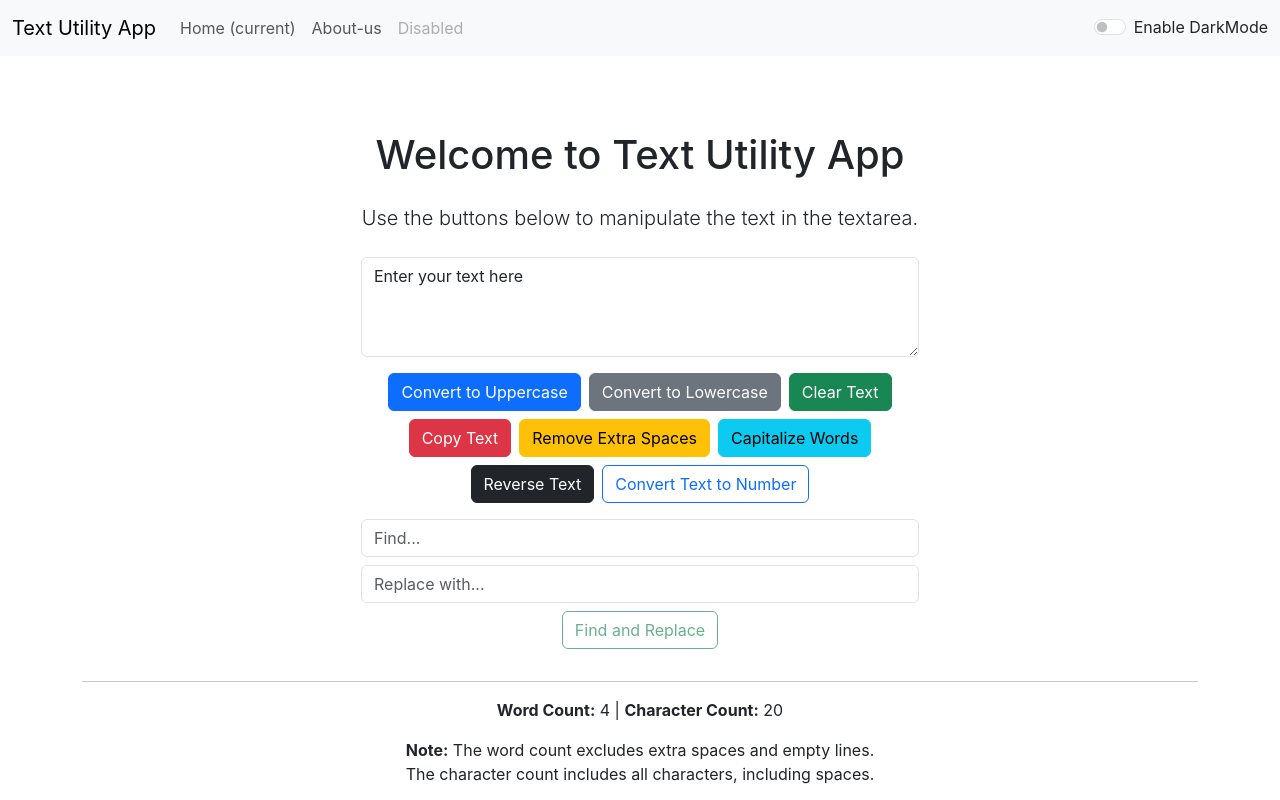
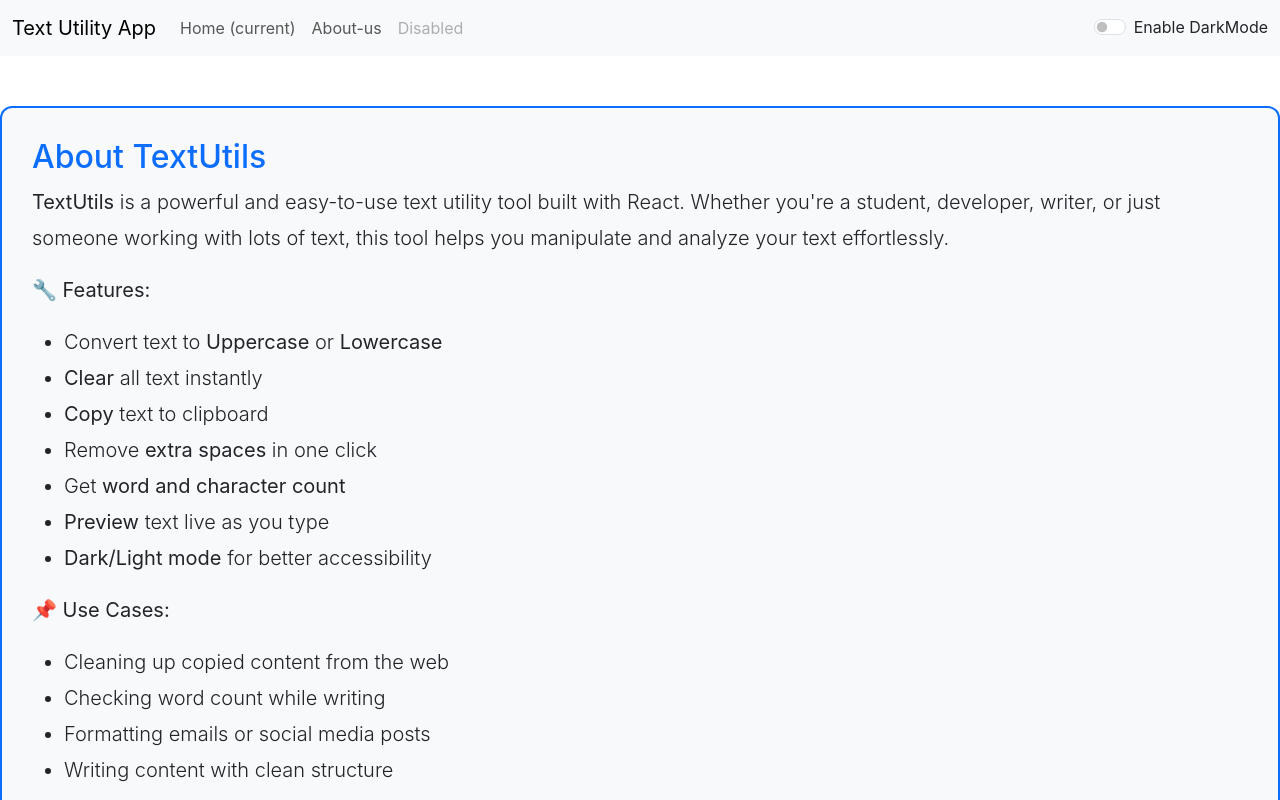
Before and after one commit to Himanshu5204/text-utiles, a React (Create React App) app: page /about in a window 1280 px wide. Shown: the top 800 px of the page. Built offline with nearby package versions, Linux system fonts and the light colour scheme.

Commit message:
Router add in navbar for about us page

```diff
--- a/package.json
+++ b/package.json
@@ -11,6 +11,7 @@
     "gh-pages": "^6.3.0",
     "react": "^19.1.0",
     "react-dom": "^19.1.0",
+    "react-router-dom": "^7.6.2",
     "react-scripts": "5.0.1",
     "web-vitals": "^2.1.4"
   },
--- a/src/App.js
+++ b/src/App.js
@@ -1,10 +1,12 @@
 //import logo from './logo.svg';
 import "./App.css";
-// import About_us from "./Components/About_us";
+import AboutUs from "./Components/AboutUs";
 import Navbar from "./Components/Navbar";
 import Alert from "./Components/Alert";
 import TextForm from "./Components/TextForm";
 import React, { useState } from "react";
+//import ReactDOM from "react-dom";
+import { BrowserRouter as Router, Routes, Route } from "react-router-dom";
 
 function App() {
   const [mode, setMode] = useState("light"); // Whether dark mode is enabled or not
@@ -42,10 +44,28 @@ function App() {
 
   return (
     <>
-      <Navbar title="Text Utility App" mode={mode} toggleMode={toggleMode} />
-      <Alert alert={alert} />
-      <TextForm heading="Welcome to Text Utility App" mode={mode} showAlert={showAlert} />
+      <Router>
+        <Navbar title="Text Utility App" mode={mode} aboutText="About-us" toggleMode={toggleMode} />
+        <Alert alert={alert} />
+        <Routes>
+          <Route exact path="/about" element={<AboutUs text="About TextUtils" />} />
+          <Route
+            path="/"
+            element={
+              <TextForm
+                showAlert={showAlert}
+                heading="Enter the text to analyze below"
+                mode={mode}
+              />
+            }
+          />
+        </Routes>
 
+        {/* <Route path="/" exact> */}
+        {/* The exact prop is used to match the exact path */}
+      </Router>
+      <div className="container my-3"></div>
+      {/* Uncomment the line below to include the About Us component */}
       {/* <About_us /> */}
     </>
   );
--- /dev/null
+++ b/src/Components/AboutUs.js
@@ -0,0 +1,51 @@
+import React from "react";
+
+export default function AboutUs(props) {
+  return (
+    <div
+      className="lead mb-4 info-box"
+      style={{
+        border: "2px solid #0d6efd",
+        padding: "30px",
+        borderRadius: "12px",
+        backgroundColor: "#f8f9fa",
+        color: "#212529",
+        lineHeight: "1.8",
+      }}
+    >
+      <h2 className="mb-2" style={{ color: "#0d6efd" }}>{props.text}</h2>
+
+      <p>
+        <strong>TextUtils</strong> is a powerful and easy-to-use text utility tool built with React.
+        Whether you're a student, developer, writer, or just someone working with lots of text,
+        this tool helps you manipulate and analyze your text effortlessly.
+      </p>
+
+      <p><strong>🔧 Features:</strong></p>
+      <ul>
+        <li>Convert text to <strong>Uppercase</strong> or <strong>Lowercase</strong></li>
+        <li><strong>Clear</strong> all text instantly</li>
+        <li><strong>Copy</strong> text to clipboard</li>
+        <li>Remove <strong>extra spaces</strong> in one click</li>
+        <li>Get <strong>word and character count</strong></li>
+        <li><strong>Preview</strong> text live as you type</li>
+        <li><strong>Dark/Light mode</strong> for better accessibility</li>
+      </ul>
+
+      <p><strong>📌 Use Cases:</strong></p>
+      <ul>
+        <li>Cleaning up copied content from the web</li>
+        <li>Checking word count while writing</li>
+        <li>Formatting emails or social media posts</li>
+        <li>Writing content with clean structure</li>
+      </ul>
+
+      <p className="mt-4"><strong>🚀 Future Plans:</strong> We're planning to add grammar check, text-to-speech, find & replace, and PDF export features soon.</p>
+
+      <p className="mt-4">
+        <strong>👨‍💻 Developed by:</strong> Himanshu Prajapati<br />
+        <strong>📅 Version:</strong> 1.0.0
+      </p>
+    </div>
+  );
+}
--- a/src/Components/Navbar.js
+++ b/src/Components/Navbar.js
@@ -1,4 +1,5 @@
 import React from "react";
+import { Link } from "react-router-dom";
 
 export default function Navbar(props) {
   return (
@@ -15,13 +16,14 @@ export default function Navbar(props) {
           <div className="collapse navbar-collapse" id="navbarSupportedContent">
             <ul className="navbar-nav me-auto mb-2 mb-lg-0">
               <li className="nav-item">
-                <a className="nav-link" href="/">Home <span className="sr-only">(current)</span></a>
+                <Link className="nav-link" to="/">Home <span className="sr-only">(current)</span></Link>
+                {/* replace a href with link to */}
               </li>
               <li className="nav-item">
-                <a className="nav-link" href="/">About-us</a>
+                <Link className="nav-link" to="/about">{props.aboutText}</Link>
               </li>
               <li className="nav-item">
-                <a className="nav-link disabled" href="/">Disabled</a>
+                <Link className="nav-link disabled" to="/">Disabled</Link>
               </li>
             </ul>
             <div className={`form-check form-switch text-${props.mode === 'light' ? 'dark' : 'light'}`}>
```
Also changed, not shown: src/Components/About_us.js (deleted, +0 -30 lines), 1 other file (tests, documents, lock files or other folders).
